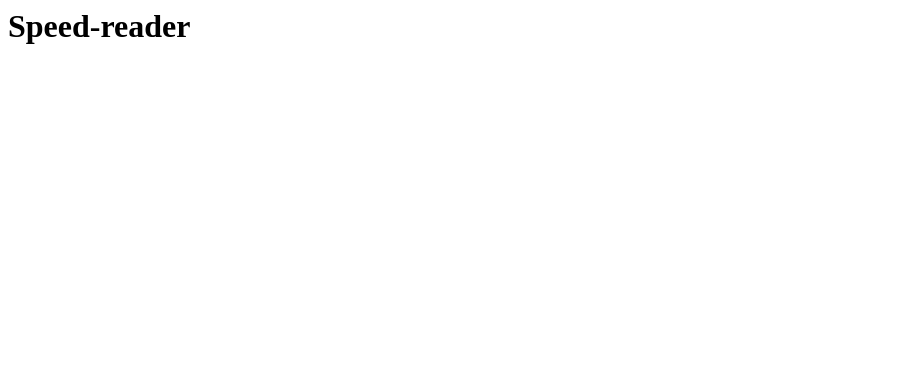
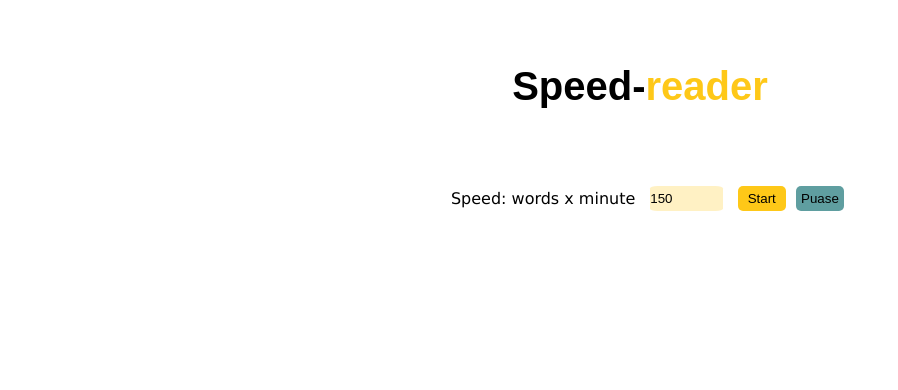
Before and after one commit to FaroukBul/Speed-Reader, a plain HTML site: page index.html in a window 1280 px wide. Shown: the whole page, without its empty margins (0-898 px from the left). Drawn offline with Linux system fonts and the light colour scheme.

Commit message:
modified according to new readwords method

```diff
--- a/index.html
+++ b/index.html
@@ -5,15 +5,24 @@
     <meta name="viewport" content="width=device-width, initial-scale=1.0">
     <script src="scripts/main.js" charset="utf-8"></script>
 
-    <title>Speed reading app</title>
-    <h1>Speed-reader</h1>
+    <title>Master-reader</title>
+    <link rel="stylesheet" href="style.css"></link>
+
+    <h1 id="title">Speed-<span>reader</span></h1>
 
 </head>
 <body>
+    <main>
+    <div class="input-box">
+        <label for="speed-input">Speed: words x minute</label>
+        <input type="number" id="speed-input" name="speed-input" value="150">
+        <button id="start-btn">Start</button>
+        <button id="pause-btn" style="display: inline">Puase</button>
+     </div>
 
-    <div id="start" style="display: inline;"></div>
-    <div id="current-text" style="background-color: yellow; display: inline"></div>
-    <div id="ending" style="display: inline"></div>
+    <div class="text">
+    </div>
+</main>
 
 </body>
 </html>
```
Also changed, not shown: test/test.js (+8 -1 lines).
